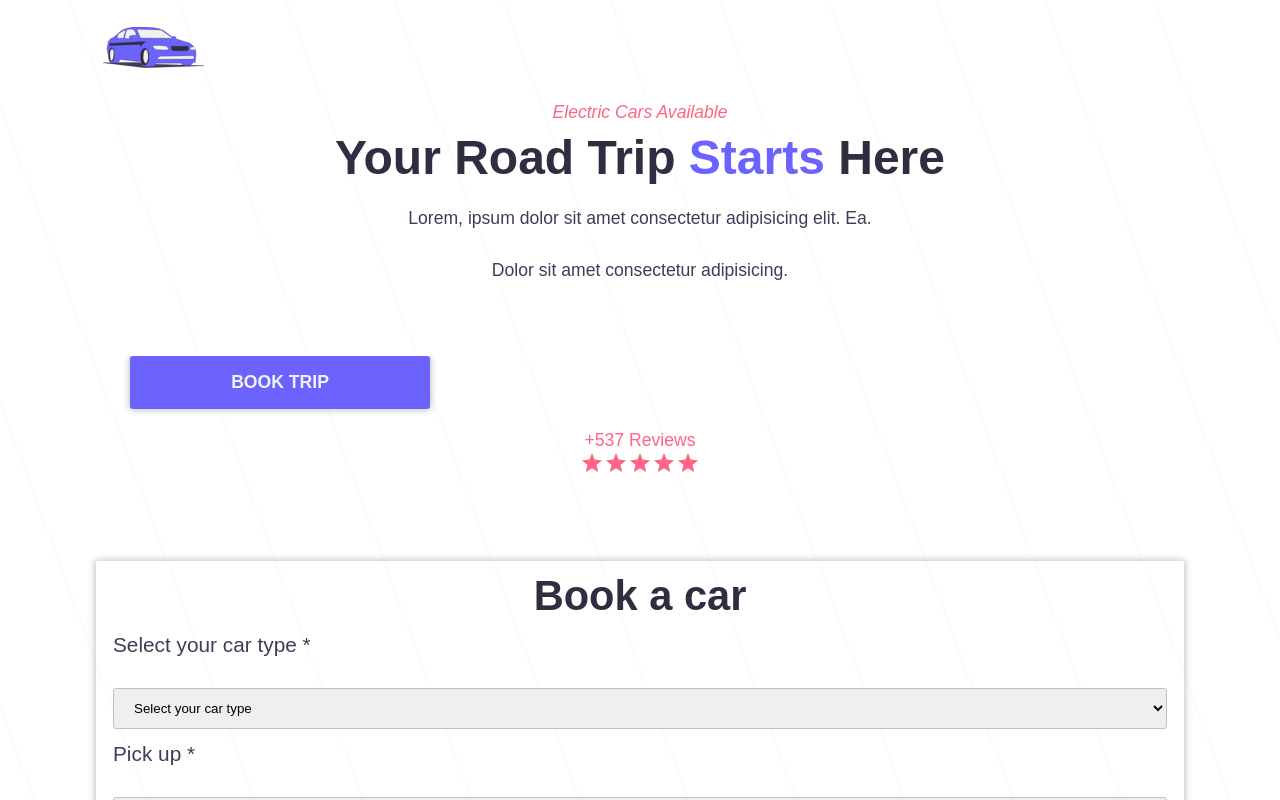
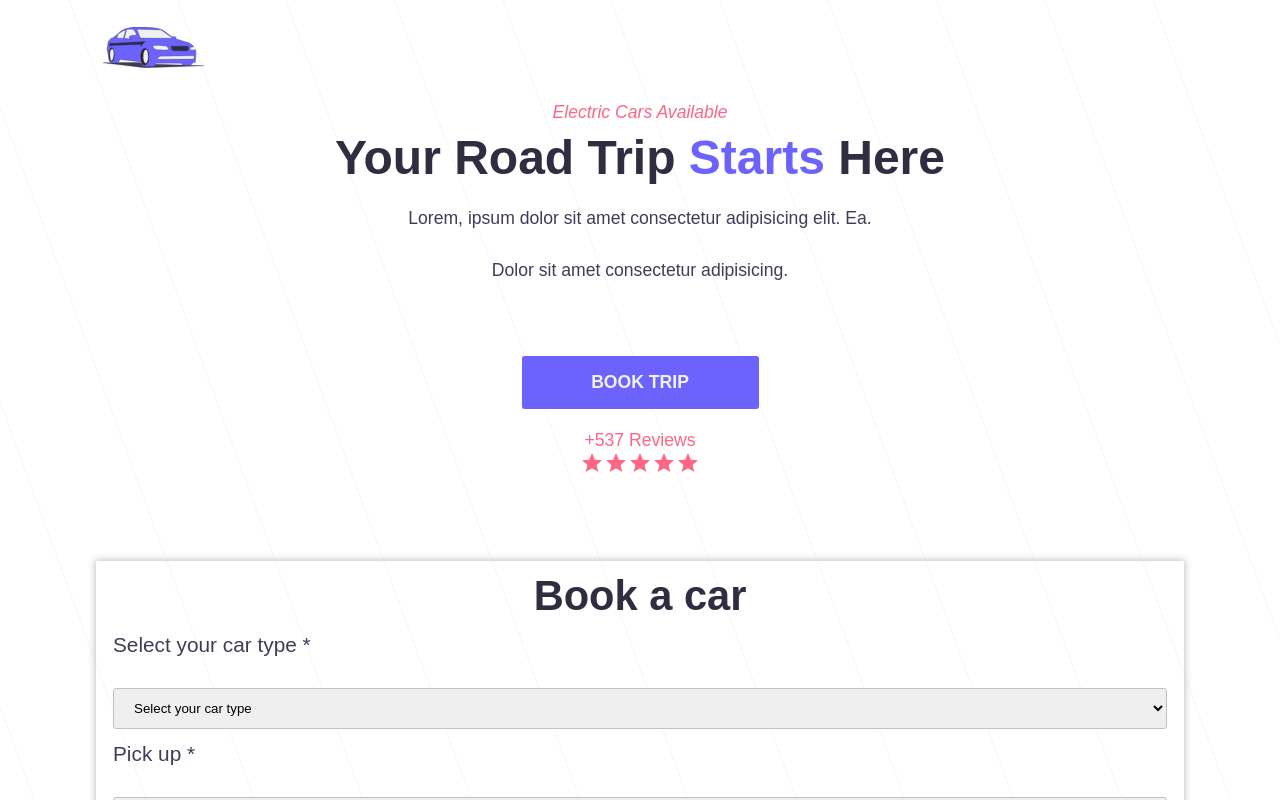
Before and after one commit to noorgm/Car-Hire, a React (Create React App) app: page / in a window 1280 px wide. Built offline with nearby package versions, Linux system fonts and the light colour scheme; the HTML template or start-up script is replaced by a standard one; a web font is replaced by a local one.

Commit message:
sorting the 620px screen

```diff
--- a/src/Components/Footer/footer.css
+++ b/src/Components/Footer/footer.css
@@ -30,7 +30,6 @@
     grid-column: 1 / 9;
     grid-row: 2;
     line-height: 1.5;
-    margin-top: 2rem;
     text-align: center;
 }
 .rf-left {
@@ -49,7 +48,7 @@
     padding: 13px 0px;
 }
 .bottom-footer {
-    margin-top: 47px;
+    margin-top: 17px;
     padding-top: 23px;
     border-top: 1px solid var(--highlight);
     font-size: initial;
@@ -69,7 +68,6 @@
 .bf-right {
     grid-column: 1 / 9;
     grid-row: 2;
-    margin-top: 11px;
     display: flex;
     align-items: center;
     justify-content: center;
--- a/src/Components/Review/review.css
+++ b/src/Components/Review/review.css
@@ -14,8 +14,6 @@
     font-size: 1.1rem;
     font-weight: 700;
 }
-
-
 
 /* MOBILE SCREEN */
 .review-bg {
@@ -67,8 +65,10 @@
 }
 
 
+        /* S SCREEN */
+@media (min-width: 620px) {
 
-
+}
 
 
 /*
--- a/src/Components/Tips/tips.css
+++ b/src/Components/Tips/tips.css
@@ -19,7 +19,6 @@
 .tips-bg > h2 {
     text-align: center;
 }
-
 .right-tips {
     margin-top: 31px;
     margin-bottom: 31px;
@@ -44,7 +43,14 @@
     font-size: 1.3rem;
 }
 
+        /* SMALL SCREEN */
+@media (min-width: 620px) {
 
+    .right-tips .tip-box {
+        grid-column: span 4;
+        padding-bottom: 0px;
+    }
+}
 
 
 
--- a/src/Pages/Home/home.css
+++ b/src/Pages/Home/home.css
@@ -38,10 +38,14 @@
     grid-column: 1 / 9;
     margin-top: 31px;
     padding: 0 27px;
+    display: flex;
+    flex-direction: column;
+    align-items: center;
+    /* background-color: blueviolet; */
 }
-.home-left-bottom  button {
-    width: 100%;
-    max-width: 300px;
+.home-left-bottom a button {
+    /* width: 100%; */
+    min-width: 237px;
 }
 .home-left-bottom p {
     text-align: center;
@@ -49,7 +53,6 @@
     padding-top: 21px;
     color: var(--pink);
 }
-
 
 
 /* S SCREEN */
```
